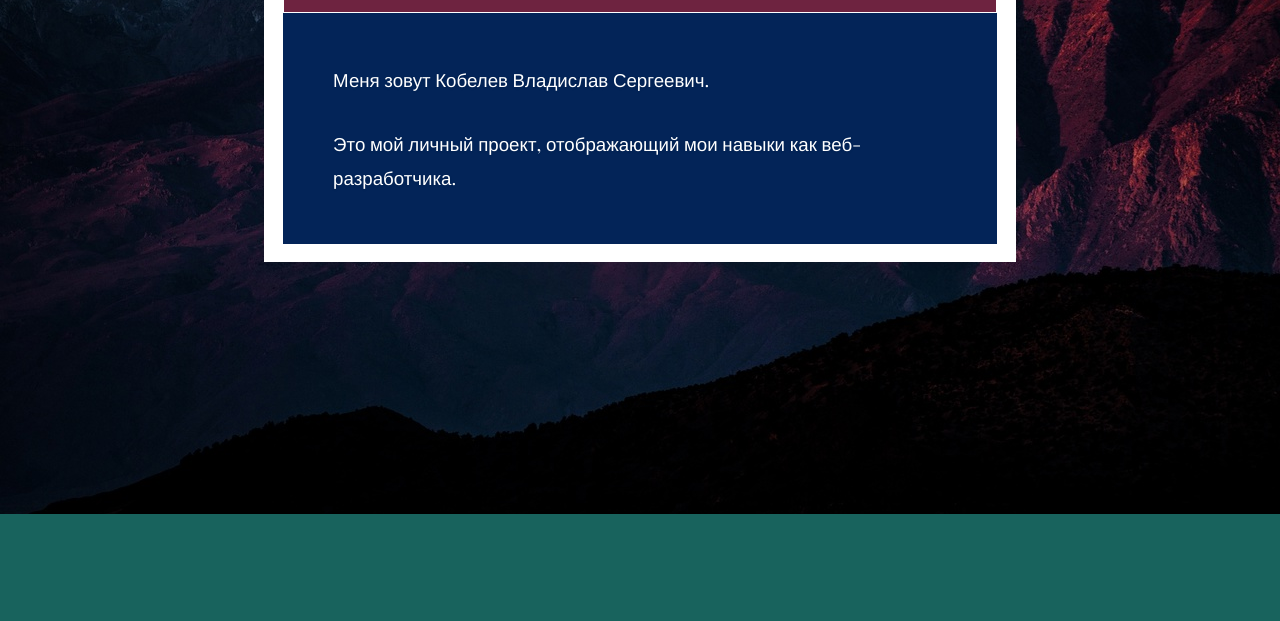
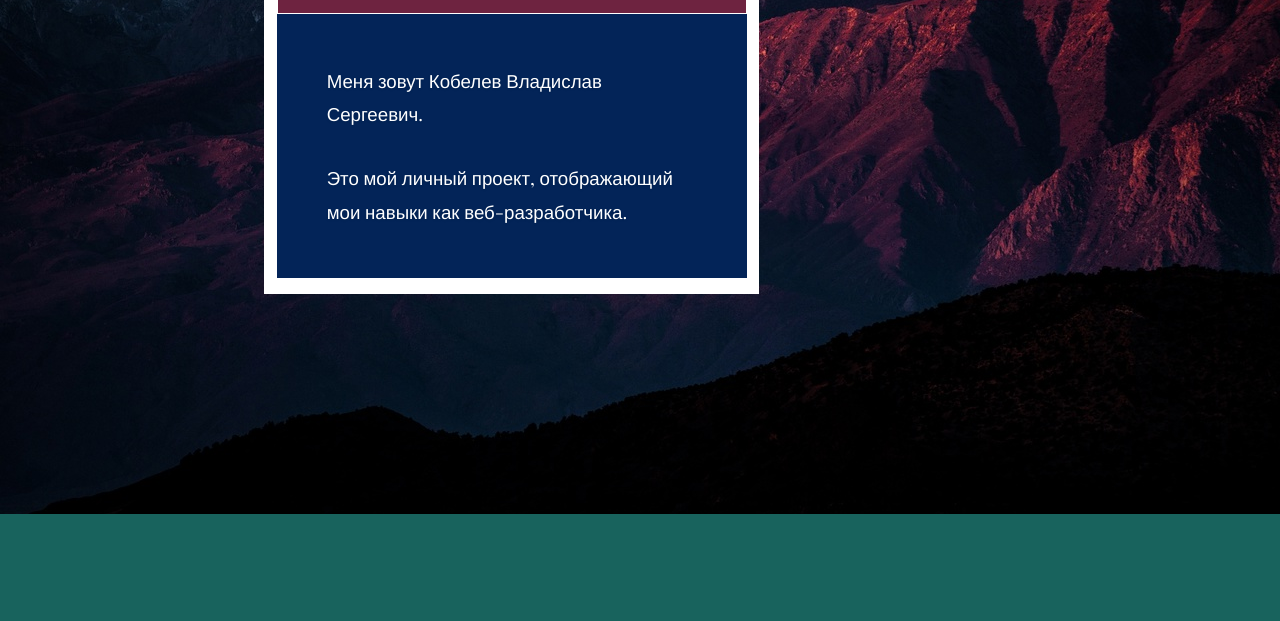
Before and after one commit to usefulUS3RL3SS/usefulus3rl3ss.github.io, a plain HTML site: page index.html in a window 1280 px wide. Shown: the part 286-907 px from the top of the page. Before the commit the page ends 873 px from the top, so only its background shows below. Drawn offline with nearby package versions, Linux system fonts and the light colour scheme; a web font is replaced by a local one.

Commit message:
test new grid length

```diff
--- a/index.html
+++ b/index.html
@@ -65,7 +65,7 @@
                     <div class="cd-full-width">
                         <div class="container js-tm-page-content tm-page-1 tm-section-margin-t-small" data-page-no="1">
                             <div class="row">
-                                <div class="col-xs-12">
+                                <div class="col-xs-8">
                                     <div class="tm-home-container-outer">
                                         <div class="tm-home-container">
                                             <div class="tm-home-title-container">
```
